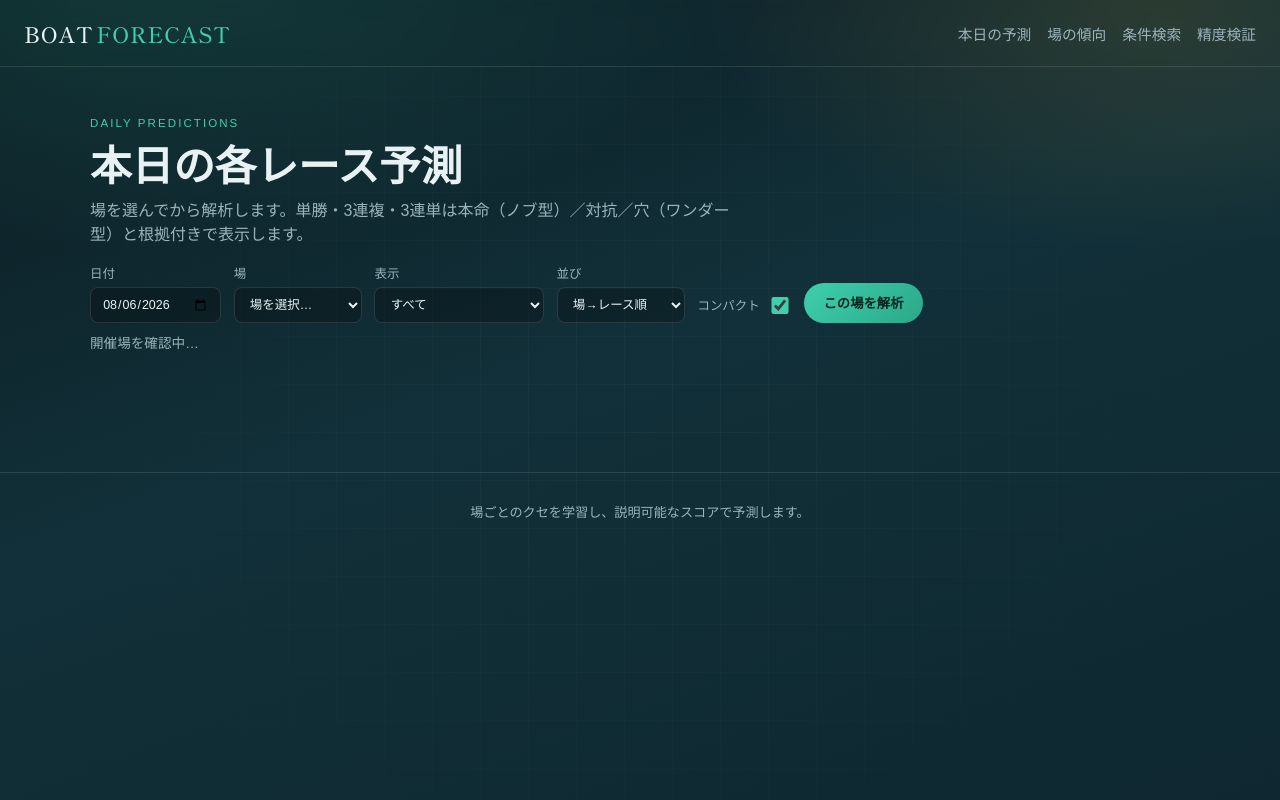
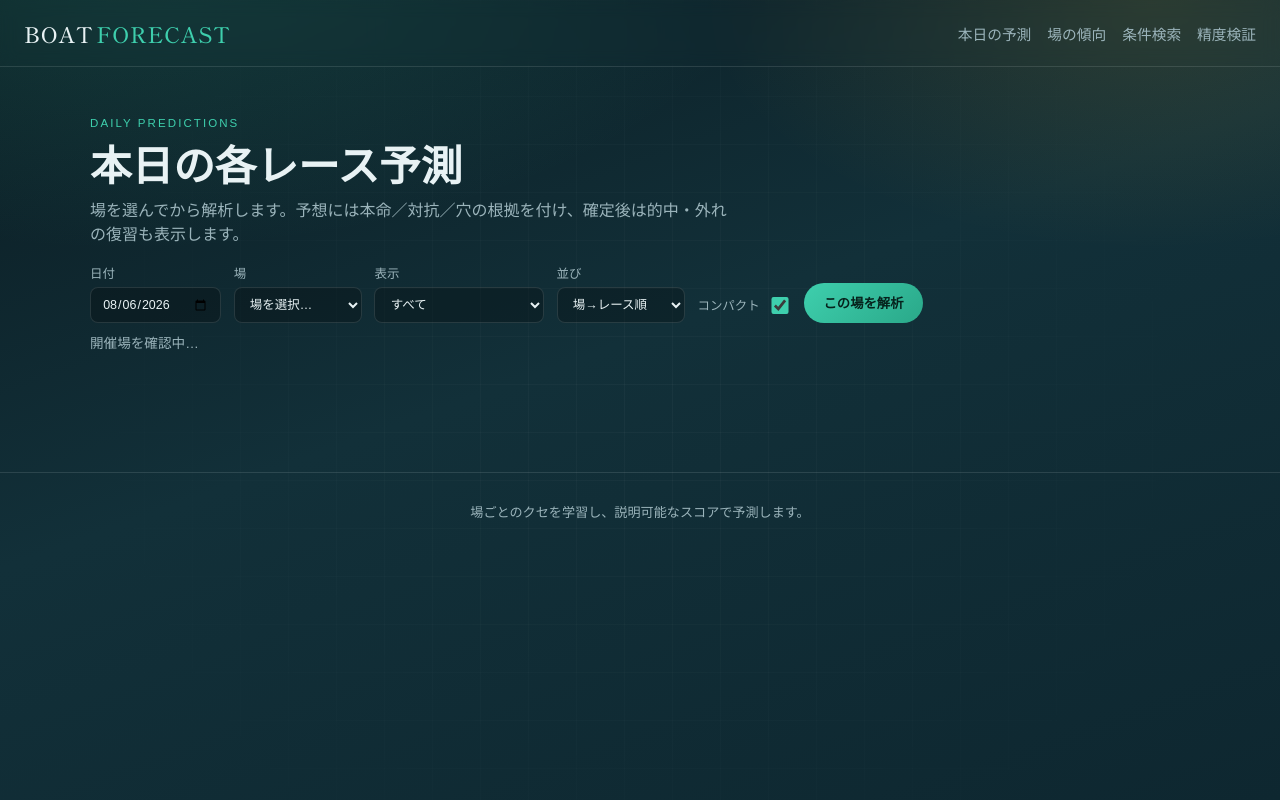
Before and after one commit to syuppi/syuppi-kyotei, a Python web app: template src/boatrace/web/templates/index.html in a window 1280 px wide. Run offline with Jinja, Linux system fonts and the light colour scheme; the template is opened without the code that fills it, so the values that code supplies are empty; some web fonts are replaced.

Commit message:
Update hero copy to mention hit/miss review

```diff
--- a/src/boatrace/web/templates/index.html
+++ b/src/boatrace/web/templates/index.html
@@ -4,7 +4,7 @@
 <section class="hero-panel">
   <p class="eyebrow">Daily Predictions</p>
   <h1>本日の各レース予測</h1>
-  <p class="lede">場を選んでから解析します。単勝・3連複・3連単は本命（ノブ型）／対抗／穴（ワンダー型）と根拠付きで表示します。</p>
+  <p class="lede">場を選んでから解析します。予想には本命／対抗／穴の根拠を付け、確定後は的中・外れの復習も表示します。</p>
   <div class="controls">
     <label>日付 <input type="date" id="day" /></label>
     <label>場
```
